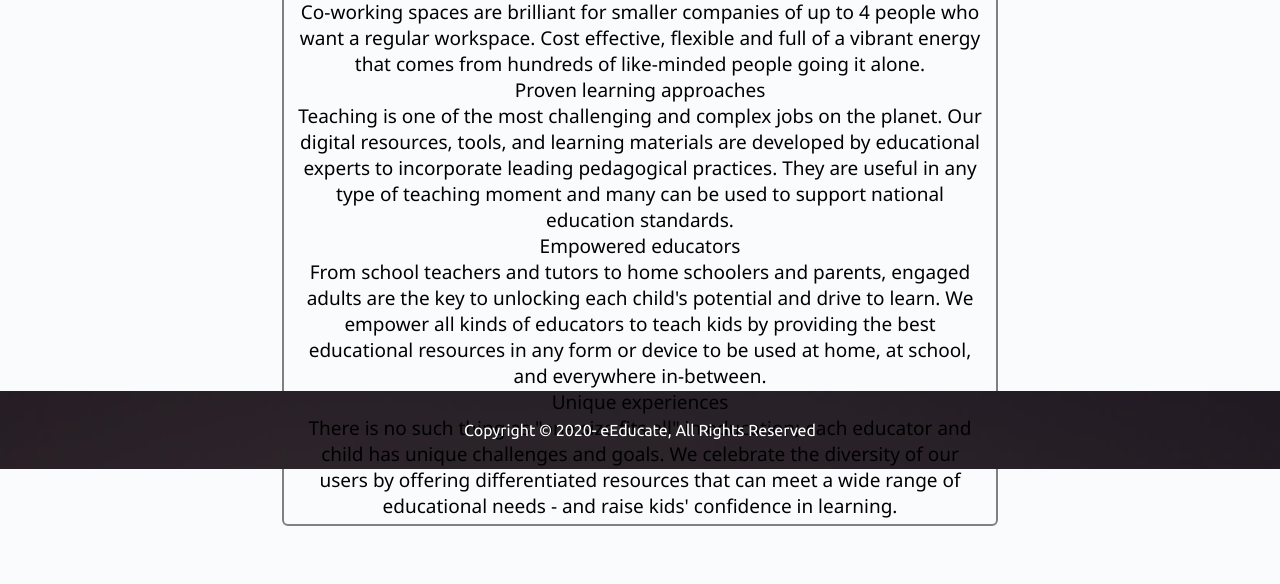
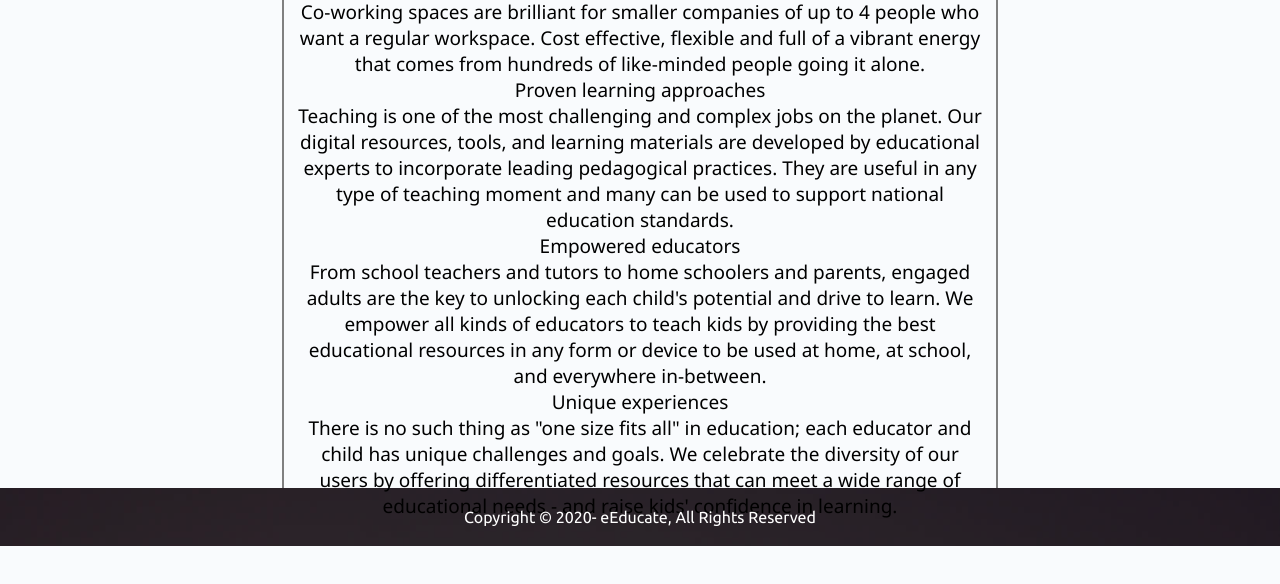
Before and after one commit to surbhig13/webdev, a plain HTML site: page about.html in a window 1280 px wide. Shown: the part 218-802 px from the top of the page. Drawn offline with Linux system fonts and the light colour scheme.

Commit message:
Add files via upload

```diff
--- a/css/responsive.css
+++ b/css/responsive.css
@@ -1,3 +1,4 @@
+
 @media only screen and (max-width: 1140px){
     .nav-list{
         flex-direction: column;
--- a/css/style.css
+++ b/css/style.css
@@ -196,7 +196,7 @@ html{
 }
 
 .about{
-    height: 533px;
+    height: 630px;
     font-family: 'Ubuntu', sans-serif;
        font-size: 35px;
 
@@ -222,7 +222,7 @@ html{
 
 .text-footer{
     text-align: center;
-    padding: 30px 0;
+    padding: 20px 0;
    font-family: 'Ubuntu', sans-serif;
    display: flex;
    justify-content: center;
```
